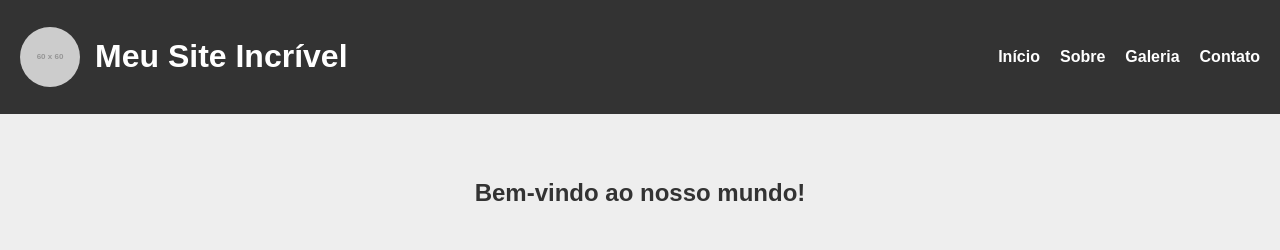
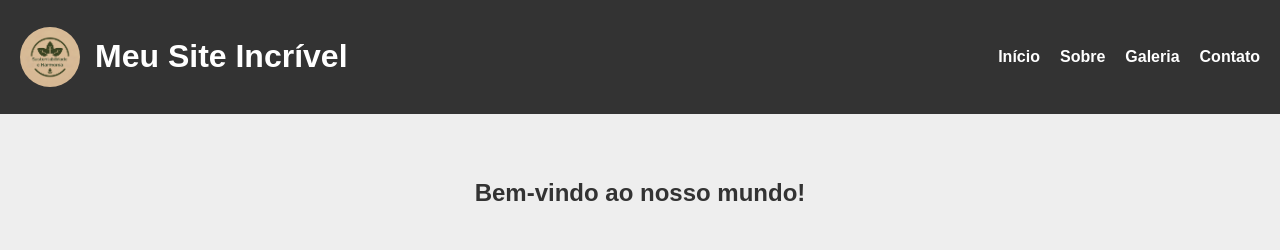
Before and after one commit to bibi5678/agrinho2.0, a plain HTML site: page index.html in a window 1280 px wide. Shown: the top 250 px of the page. Drawn offline with Linux system fonts and the light colour scheme; placeholder pictures from the web are drawn by us.

Commit message:
gbxnhmjh

```diff
--- a/index.html
+++ b/index.html
@@ -10,7 +10,7 @@
 
   <header>
     <div class="logo-titulo">
-      <img src="https://via.placeholder.com/60" alt="Logo do site" />
+      <img src="s.png" alt="Logo do site" />
       <h1>Meu Site Incrível</h1>
     </div>
     <nav>
```
Also changed, not shown: s.png (added).
